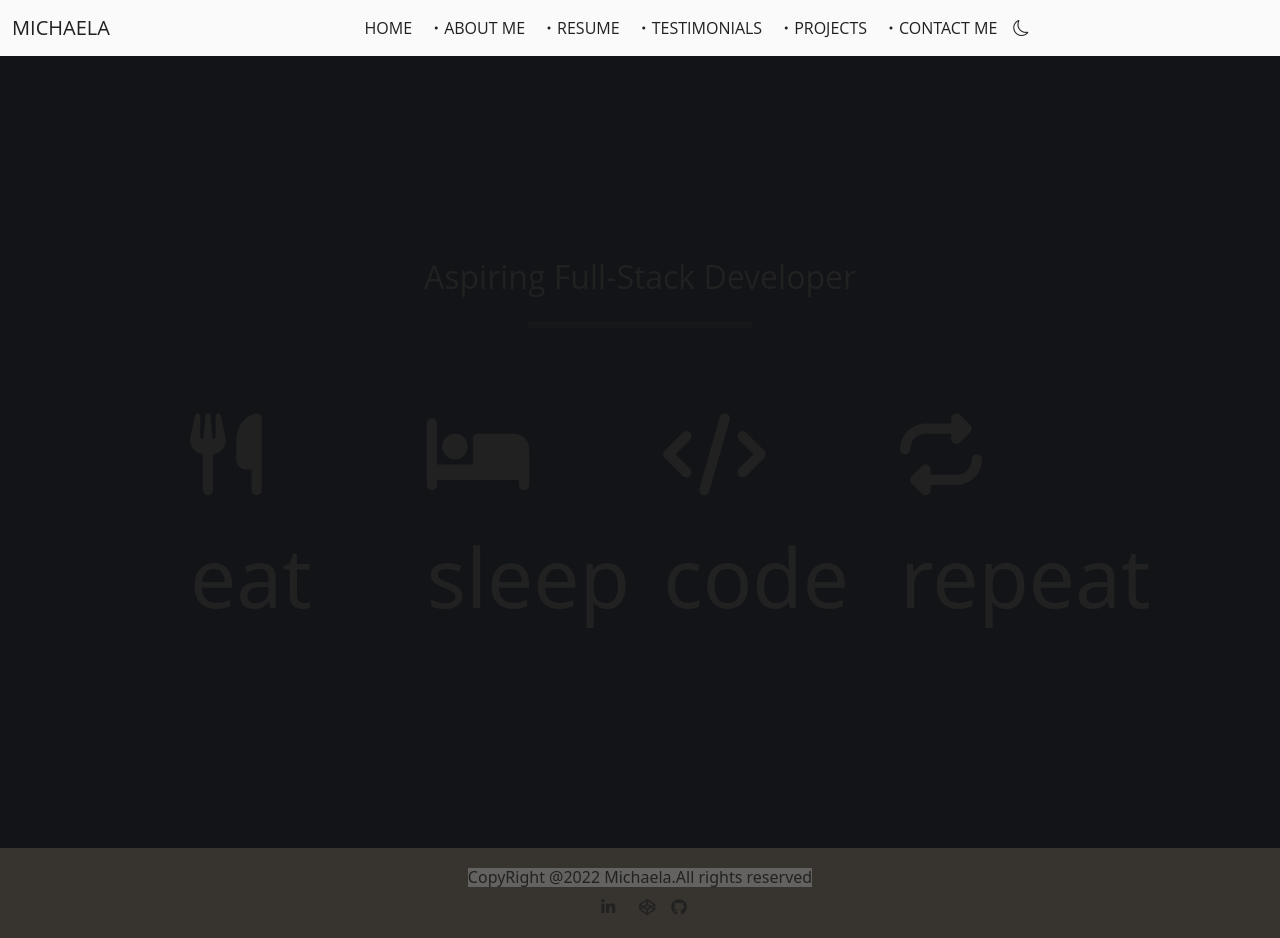
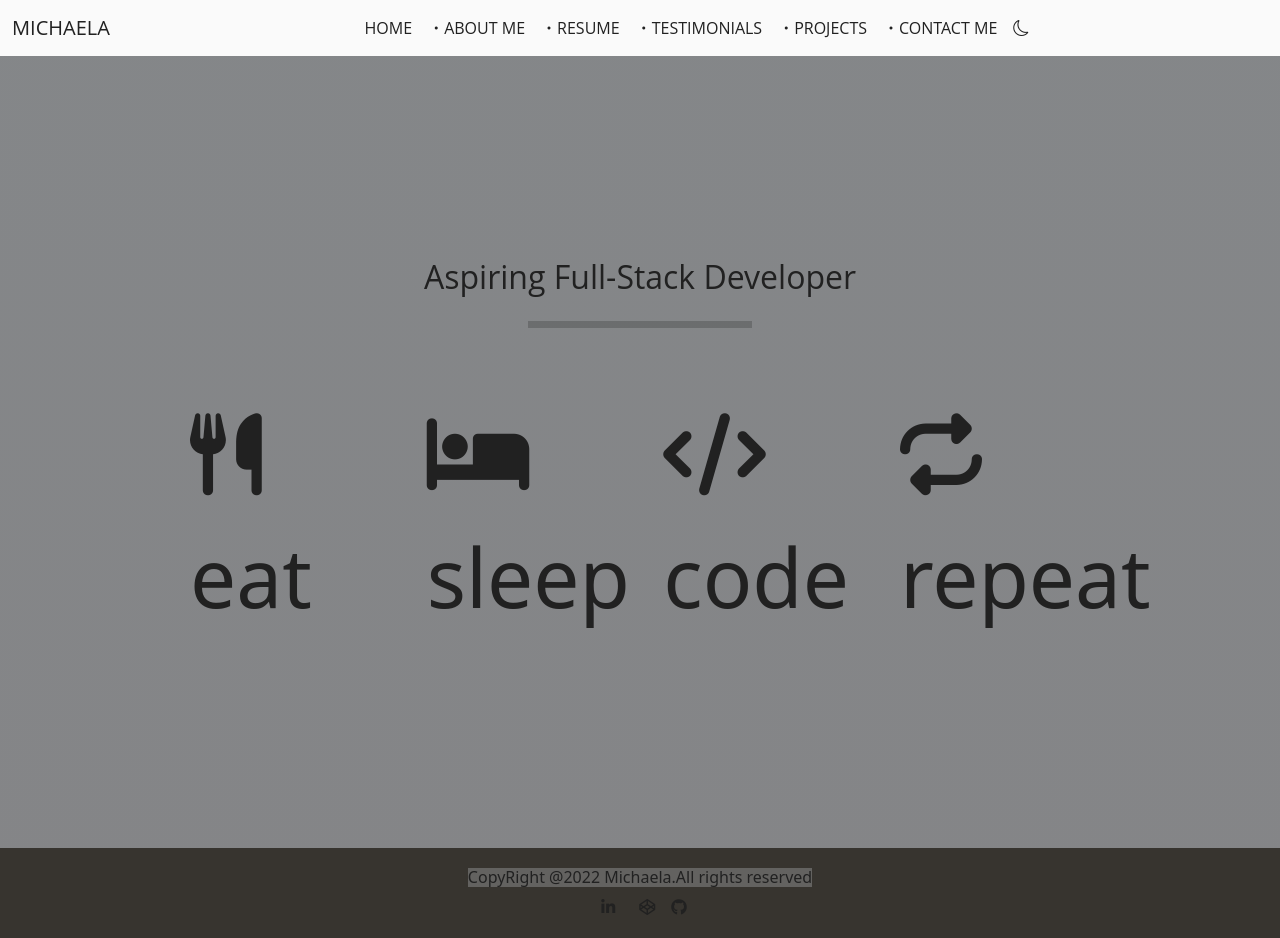
Before and after one commit to MichaelaTarryn/vueportfolio, a Vue app: page / in a window 1280 px wide. Built offline with nearby package versions, Linux system fonts and the light colour scheme.

Commit message:
finale colors

```diff
--- a/src/views/HomeView.vue
+++ b/src/views/HomeView.vue
@@ -32,8 +32,8 @@ export default {
 #landing {
     background:
       /* top, transparent red, faked with gradient */ linear-gradient(
-        rgba(0, 0, 0, 0.45),
-        rgba(0, 0, 0, 0.45)
+        rgba(253, 253, 253, 0.45),
+        rgba(253, 250, 250, 0.45)
       ),
       /* bottom, image */ url();
     background-size: cover;
```
